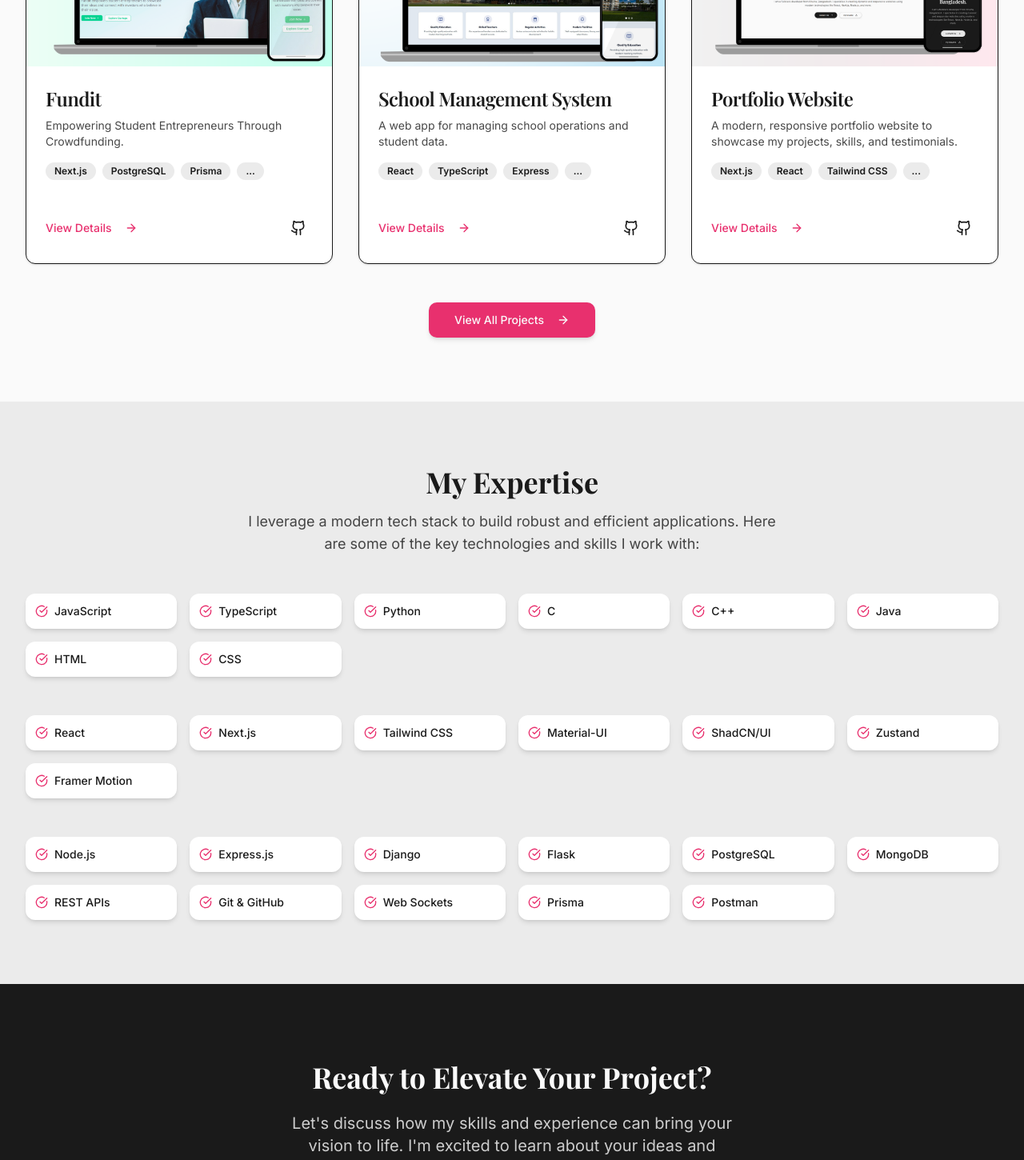
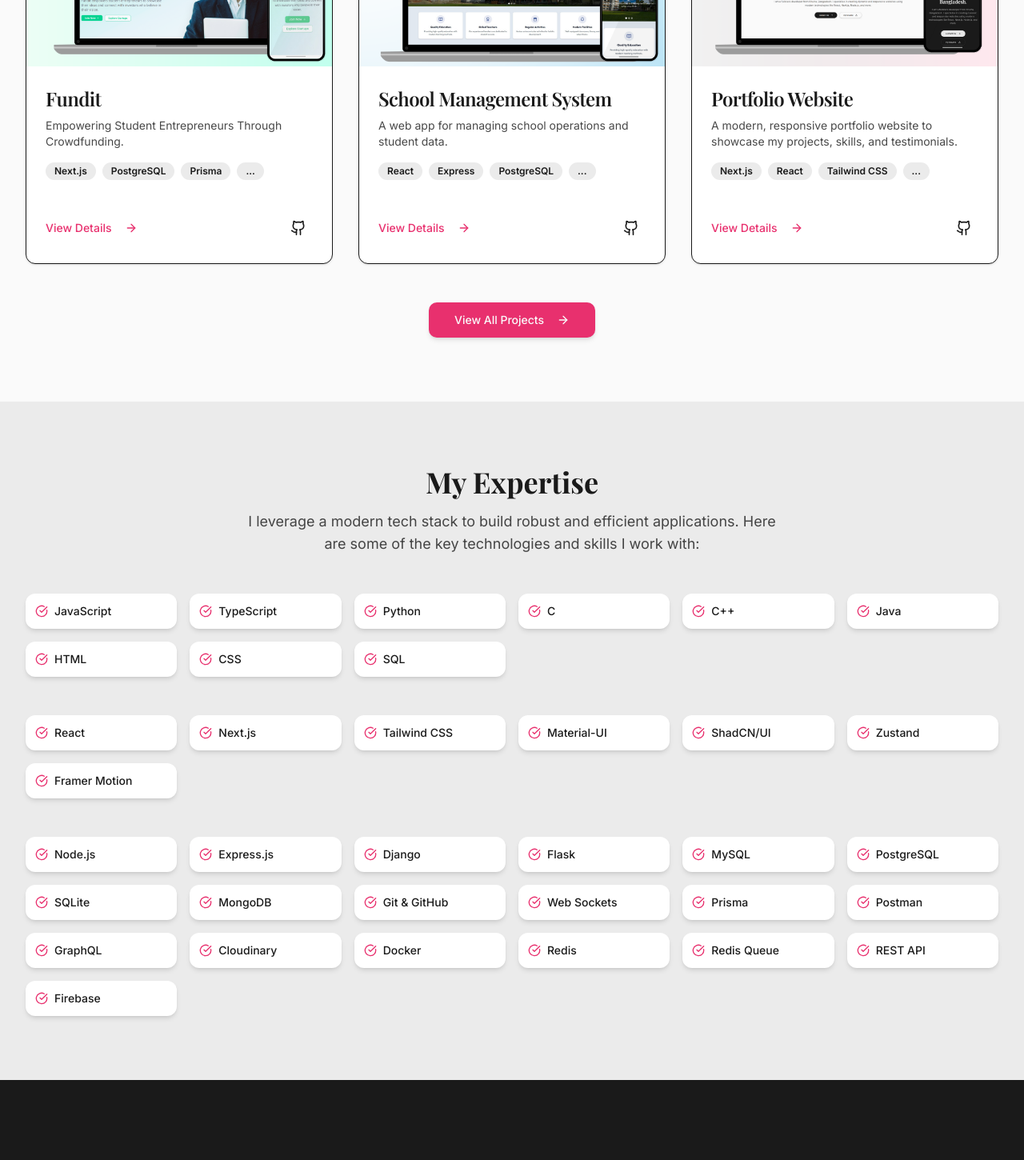
Before and after one commit to Mutiur03/Portfolio, a Next.js app: page / in a window 1280 px wide. Shown: the part 1929-3379 px from the top of the page at 80% size. Built offline with nearby package versions, Linux system fonts and the light colour scheme; a web font is replaced by a local one.

Commit message:
Info update and vulnarable version fixed

```diff
--- a/components/landing/SkillsSection.tsx
+++ b/components/landing/SkillsSection.tsx
@@ -6,14 +6,15 @@ import { CheckCircle } from 'lucide-react';
 
 const skillCategories = {
   languages: [
-    'JavaScript', 'TypeScript', 'Python', 'C', 'C++', 'Java', 'HTML', 'CSS'
+    'JavaScript', 'TypeScript', 'Python', 'C', 'C++', 'Java', 'HTML', 'CSS', 'SQL'
   ],
   frontend: [
     'React', 'Next.js', 'Tailwind CSS', 'Material-UI', 'ShadCN/UI', 'Zustand', 'Framer Motion',
   ],
   backend: [
-    'Node.js', 'Express.js', 'Django', 'Flask', 'PostgreSQL', 'MongoDB',
-    'REST APIs', 'Git & GitHub', "Web Sockets", 'Prisma', 'Postman'
+    'Node.js', 'Express.js', 'Django', 'Flask', 'MySQL', 'PostgreSQL', 'SQLite', 'MongoDB',
+    'Git & GitHub', "Web Sockets", 'Prisma', 'Postman', 'GraphQL', 'Cloudinary',
+    'Docker', 'Redis', 'Redis Queue', 'REST API', 'Firebase',
   ]
 };
 
--- a/lib/data.ts
+++ b/lib/data.ts
@@ -118,9 +118,12 @@ We wanted to create more than a platform — we wanted to give student entrepren
   `,
     technologies: [
       "React",
-      "TypeScript",
       "Express",
       "PostgreSQL",
+      "Docker",
+      "Redis",
+      "Redis Queue",
+      "TypeScript",
       "Tailwind CSS",
       "Shadcn",
       "Node.js",
@@ -133,6 +136,7 @@ We wanted to create more than a platform — we wanted to give student entrepren
       "Zustand",
       "Framer Motion",
       "Cloudinary",
+      "REST API",
     ],
     imageUrl: "/school_proj.png",
     category: "web",
--- a/package.json
+++ b/package.json
@@ -23,11 +23,11 @@
     "clsx": "^2.1.1",
     "dotenv": "^16.5.0",
     "lucide-react": "^0.511.0",
-    "next": "^15.3.3",
+    "next": "^16.0.10",
     "next-themes": "^0.4.6",
     "nodemailer": "^7.0.3",
-    "react": "^19.1.0",
-    "react-dom": "^19.1.0",
+    "react": "^19.2.3",
+    "react-dom": "^19.2.3",
     "react-hook-form": "^7.56.4",
     "recharts": "^2.15.3",
     "tailwind-merge": "^3.3.0",
--- a/tsconfig.json
+++ b/tsconfig.json
@@ -15,7 +15,7 @@
     "moduleResolution": "bundler",
     "resolveJsonModule": true,
     "isolatedModules": true,
-    "jsx": "preserve",
+    "jsx": "react-jsx",
     "incremental": true,
     "plugins": [
       {
@@ -33,7 +33,8 @@
     "next-env.d.ts",
     "**/*.ts",
     "**/*.tsx",
-    ".next/types/**/*.ts"
+    ".next/types/**/*.ts",
+    ".next/dev/types/**/*.ts"
   ],
   "exclude": [
     "node_modules"
```
Also changed, not shown: 2 other files (tests, documents, lock files or other folders).
